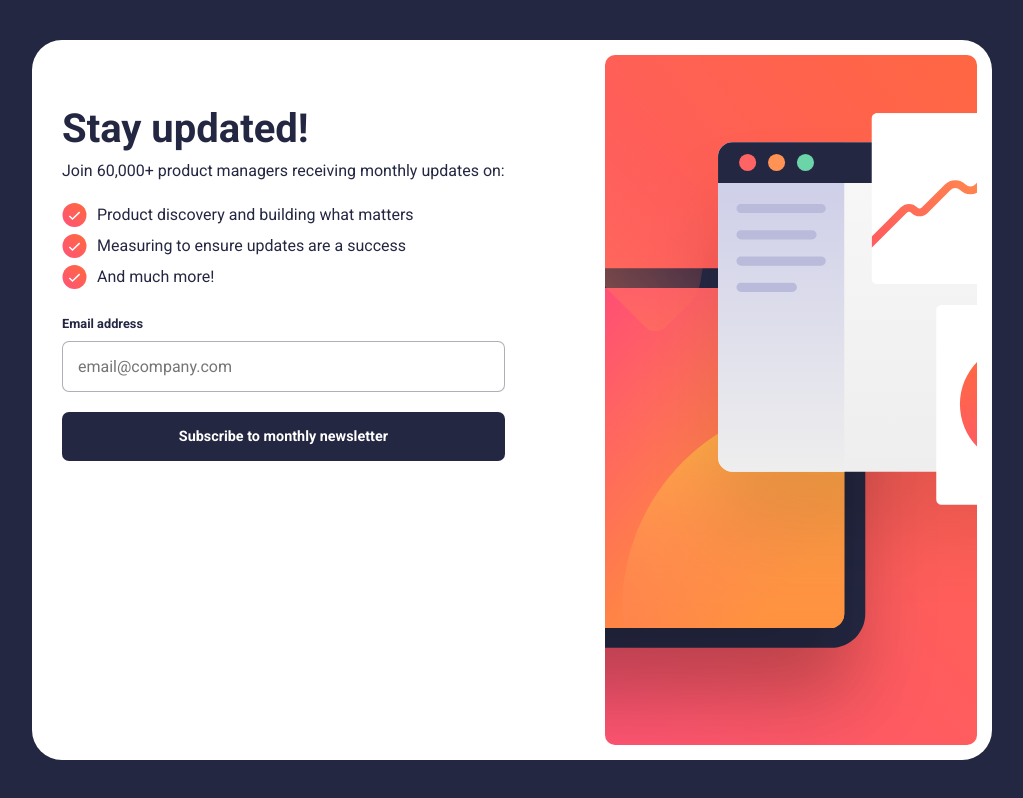
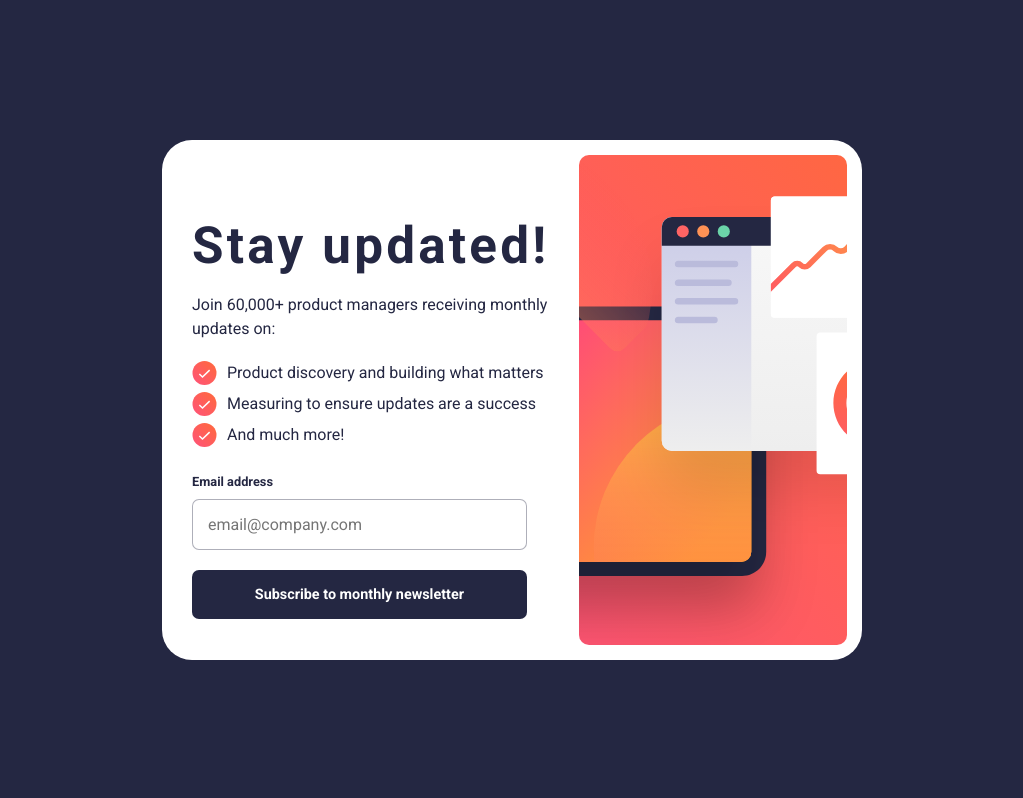
Before and after one commit to ThembaMtshelwane/newsletter-sign-up-with-success-message-main, a plain HTML site: page index.html in a window 1280 px wide. Shown: the whole page, without its empty margins (128-1151 px from the left). Drawn offline with Linux system fonts and the light colour scheme.

Commit message:
card re-positioning

```diff
--- a/desktop.css
+++ b/desktop.css
@@ -12,8 +12,8 @@
     background-color: white;
     margin: auto;
     padding: 15px;
-    width: 90%;
-    height: 90%;
+    width: 80%;
+    height: 65%;
     border-radius: 30px;
     display: flex;
     flex-direction: row-reverse;
@@ -42,25 +42,23 @@
   #head-info {
     /* border: 2px solid black; */
     width: 100%;
-    margin: 0;
     margin-bottom: 20px;
   }
 
   h1 {
     /* border: 2px solid red; */
     width: 100%;
-    padding-top: 0px;
-    font-size: 2.5rem;
-    padding: 0;
+    font-size: 2.2rem;
     margin-bottom: 10px;
     margin-bottom: 7px;
+    letter-spacing: 0.2rem;
   }
 
   h2 {
-    /* border: 2px solid blue; */
     line-height: 1.5;
     font-size: 1rem;
     padding: 0;
+    width: 100%;
   }
 
   ul {
@@ -95,9 +93,31 @@
   }
 }
 
+@media screen and (min-width: 640px) {
+  #card {
+    width: 75%;
+    height: 65%;
+  }
+  h1 {
+    font-size: 2.2rem;
+  }
+  button,
+  input {
+    width: 90%;
+  }
+}
+
 @media screen and (min-width: 720px) {
   #card {
-    width: 75%;
+    width: 700px;
+    height: 520px;
+  }
+  h1 {
+    font-size: 3.2rem;
+  }
+  button,
+  input {
+    width: 90%;
   }
 }
 
@@ -113,14 +133,13 @@
   #card-2 {
     border: 2px solid black;
     background-color: white;
-    width: 60%;
-    height: 70%;
+    width: 75%;
+    height: 60%;
     margin: auto;
     border-radius: 30px;
     display: flex;
     flex-direction: column;
     align-items: center;
-    padding: 0px;
   }
 
   #top-section-page-2 {
@@ -152,12 +171,6 @@
 
 @media screen and (min-width: 720px) {
   #card-2 {
-    width: 50%;
+    width: 500px;
   }
 }
-
-@media screen and (min-width: 1000px) {
-  #card-2 {
-    width: 35%;
-  }
-}
```
